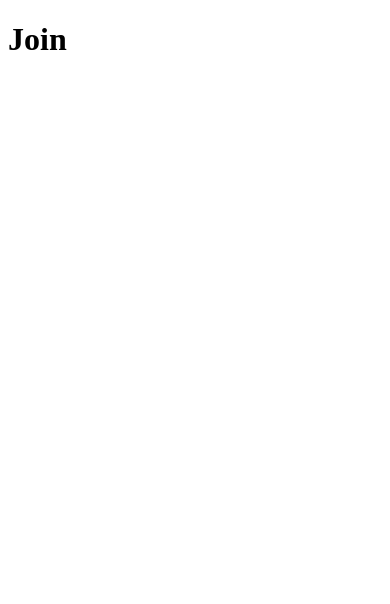
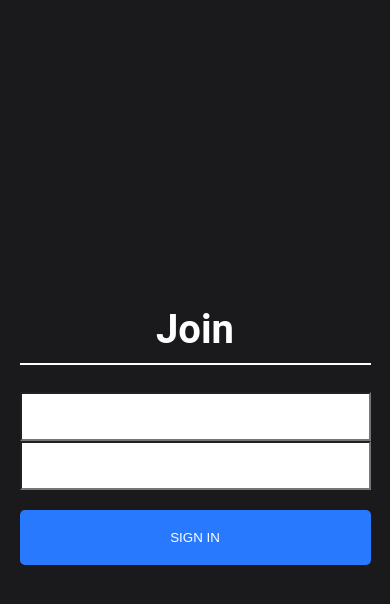
Before and after one commit to BrandonMGH/React-Chat_App, a React (Create React App) app in the folder client/: page / in a window 390 px wide. Shown: the top 604 px of the page. Built offline with nearby package versions, Linux system fonts and the light colour scheme.

Commit message:
incorporated some basic styling to join and chat components

```diff
--- a/client/src/App.js
+++ b/client/src/App.js
@@ -2,8 +2,8 @@
 import {BrowserRouter as Router, Route} from 'react-router-dom';
 
 //** COMPONENTS  **//
-import Join from './components/Join.js';
-import Chat from './components/Chat.js';
+import Join from './components/Join/Join.js';
+import Chat from './components/Chat/Chat.js';
 
 export default function App() {
     return (
--- /dev/null
+++ b/client/src/components/Chat/Chat.css
@@ -0,0 +1,34 @@
+.outerContainer {
+    display: flex;
+    justify-content: center;
+    align-items: center;
+    height: 100vh;
+    background-color: #1A1A1D;
+  }
+
+  .container {
+    display: flex;
+    flex-direction: column;
+    justify-content: space-between;
+    background: #FFFFFF;
+    border-radius: 8px;
+    height: 60%;
+    width: 35%;
+  }
+
+  @media (min-width: 320px) and (max-width: 480px) {
+    .outerContainer {
+      height: 100%;
+    }
+
+    .container {
+      width: 100%;
+      height: 100%;
+    }
+  }
+
+  @media (min-width: 480px) and (max-width: 1200px) {
+    .container {
+      width: 60%;
+    }
+  }
--- a/client/src/components/Chat.js
+++ b/client/src/components/Chat/Chat.js
@@ -1,4 +1,6 @@
 import React from 'react';
+
+import './Chat.css';
 
 export default function Chat () {
     return (
--- a/client/src/components/Join.js
+++ /dev/null
@@ -1,9 +0,0 @@
-import React from 'react';
-
-export default function Join () {
-    return (
-        <div>
-            <h1>Join</h1>
-        </div>
-    )
-}
--- /dev/null
+++ b/client/src/components/Join/Join.css
@@ -0,0 +1,71 @@
+html, body {
+    font-family: 'Roboto', sans-serif;
+    padding: 0;
+    margin: 0;
+  }
+
+  #root {
+    height: 100vh;
+  }
+
+  * {
+    box-sizing: border-box;
+  }
+
+  .joinOuterContainer {
+    display: flex;
+    justify-content: center;
+    text-align: center;
+    height: 100vh;
+    align-items: center;
+    background-color: #1A1A1D;
+  }
+
+  .joinInnerContainer {
+    width: 20%;
+  }
+
+  .joinInput {
+    border-radius: 0;
+    padding: 15px 20px;
+    width: 100%;
+  }
+
+  .heading {
+    color: white;
+    font-size: 2.5em;
+    padding-bottom: 10px;
+    border-bottom: 2px solid white;
+  }
+
+  .button {
+      color: #fff !important;
+      text-transform: uppercase;
+      text-decoration: none;
+      background: #2979FF;
+      padding: 20px;
+      border-radius: 5px;
+      display: inline-block;
+      border: none;
+      width: 100%;
+  }
+
+  .mt-20 {
+    margin-top: 20px;
+  }
+
+  @media (min-width: 320px) and (max-width: 480px) {
+    .joinOuterContainer {
+      height: 100%;
+    }
+
+    .joinInnerContainer {
+      width: 90%;
+    }
+
+
+  }
+
+  button:focus {
+    outline: 0;
+  }
--- /dev/null
+++ b/client/src/components/Join/Join.js
@@ -0,0 +1,21 @@
+import React, { useState } from 'react';
+import { Link } from 'react-router-dom'
+
+import './Join.css';
+
+export default function Join() {
+    const [name, setName] = useState('');
+    const [room, setRoom] = useState('');
+    return (
+        <div className="joinOuterContainer">
+            <div className="joinInnerContainer">
+                <h1 className="heading">Join</h1>
+                <div><input placeholder="" className="joinInput" type="text" onChange={(event) =>  setName(event.target.value)} /></div>
+                <div><input placeholder="" className="joinInput" type="text" onChange={(event) => { setRoom(event.target.value)}} /></div>
+                <Link onClick={event => (!name || !room) ? event.preventDefault() : null} to={`/chat?name=${name}&room=${room}`}>
+                    <button className="button mt-20" type="submit">Sign In</button>
+                </Link>
+            </div>
+        </div>
+    )
+}
```
